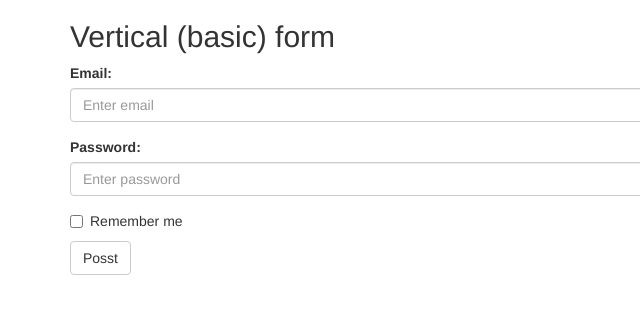
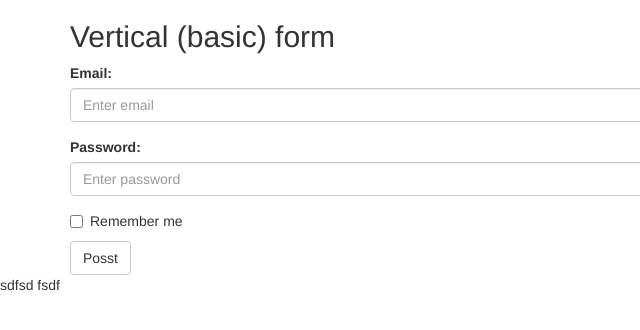
Before and after one commit to Rajkisor/test, a plain HTML site: page index.html in a window 1280 px wide. Shown: the full height of the page, 0-640 px from the left. Drawn offline with nearby package versions, Linux system fonts and the light colour scheme.

Commit message:
ang test

```diff
--- a/index.html
+++ b/index.html
@@ -28,5 +28,7 @@
   </form>
 </div>
 
+sdfsd fsdf
+
 </body>
 </html>
```
